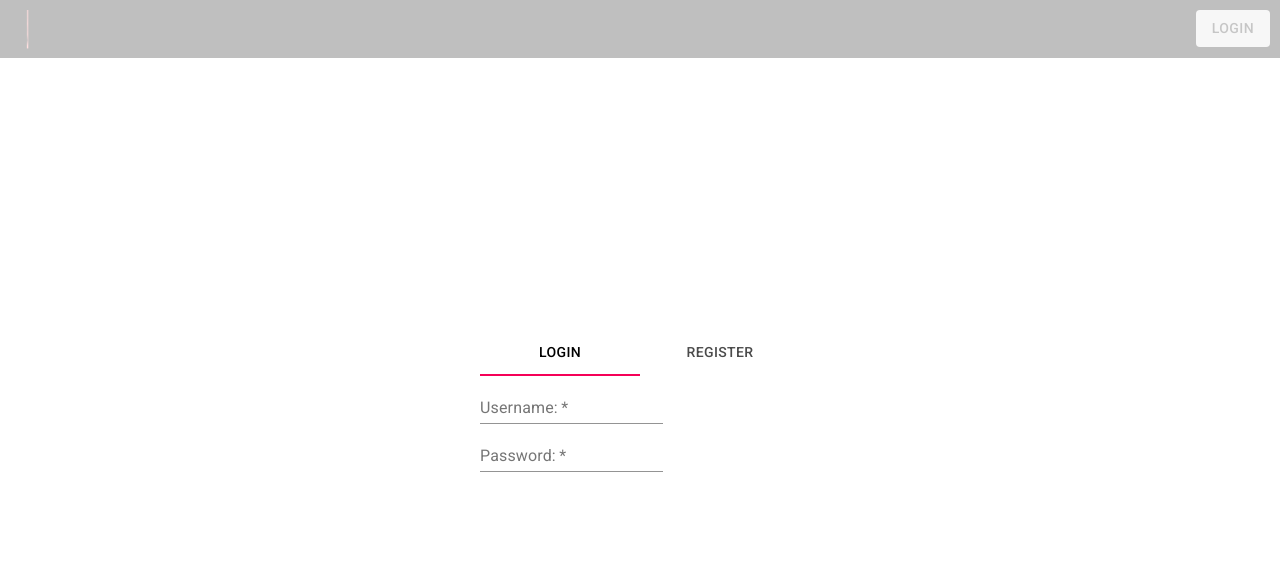
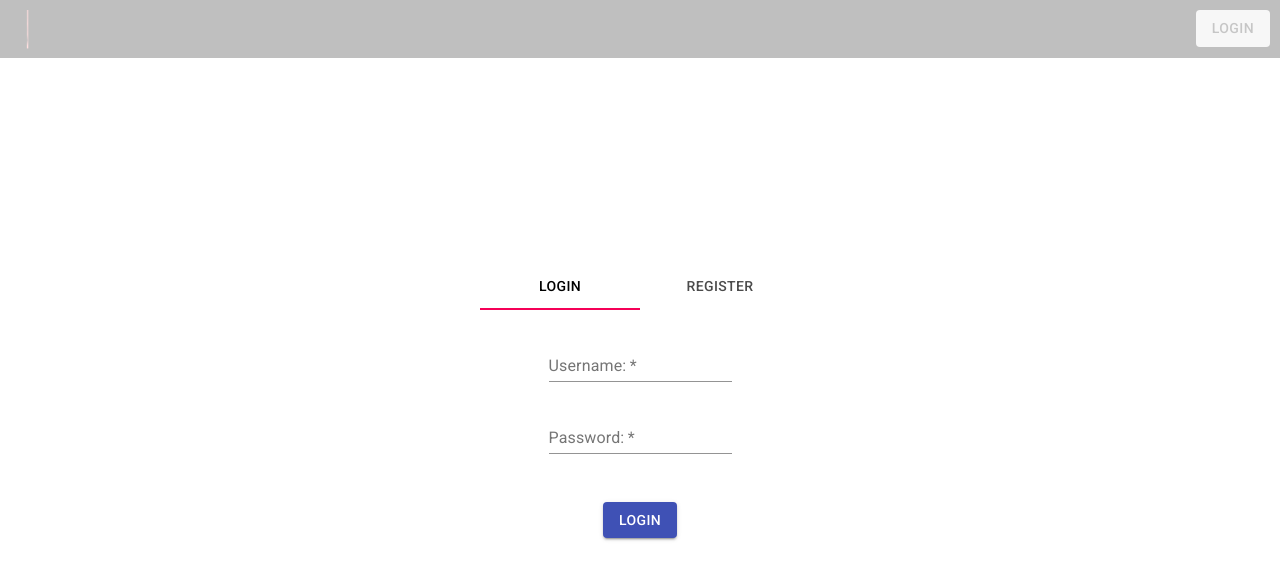
Before and after one commit to sushmak49/movies-app1, a React (Create React App) app: page / in a window 1280 px wide. Both pictures are taken after a click on the button "LOGIN". Shown: the top 580 px of the page. Built offline with nearby package versions, Linux system fonts and the light colour scheme.

Commit message:
Styled login form and added login button to it

```diff
--- a/src/common/header/Header.css
+++ b/src/common/header/Header.css
@@ -30,3 +30,7 @@
     right: 0;
     margin: auto;
 }
+
+.tabs{
+    margin-bottom: 20px;
+}
--- a/src/common/header/Header.js
+++ b/src/common/header/Header.js
@@ -12,7 +12,7 @@ import Input from '@material-ui/core/Input';
 
 const TabContainer = function (props) {
     return (
-        <Typography component="div" style={{ padding: 0 }}>
+        <Typography component="div" style={{ padding: 0,textAlign:"center" }}>
             {props.children}
         </Typography>
     );
@@ -46,7 +46,7 @@ class Header extends Component {
                 </header>
                 <div className="modal-container">
                     <Modal className="modal-container" isOpen={this.state.modalIsOpen} ariaHideApp={false} contentLabel="login" onRequestClose={this.closeModalHandler}>
-                        <Tabs value={this.state.value} onChange={this.tabChangeHandler}>
+                        <Tabs class="tabs" value={this.state.value} onChange={this.tabChangeHandler}>
                             <Tab label="Login">login tab</Tab>
                             <Tab label="Register" />
                         </Tabs>
@@ -55,11 +55,13 @@ class Header extends Component {
                                 <InputLabel htmlFor="username">Username:</InputLabel>
                                 <Input id="username" type="text"></Input>
                             </FormControl>
-                            <br/>
+                            <br/><br/>
                             <FormControl required>
                                 <InputLabel htmlFor="password">Password:</InputLabel>
                                 <Input id="password" type="password"></Input>
                             </FormControl>
+                            <br/><br/><br/>
+                            <Button variant="contained" color="primary">LOGIN</Button>
                         </TabContainer>
                     </Modal>
                 </div>
```
